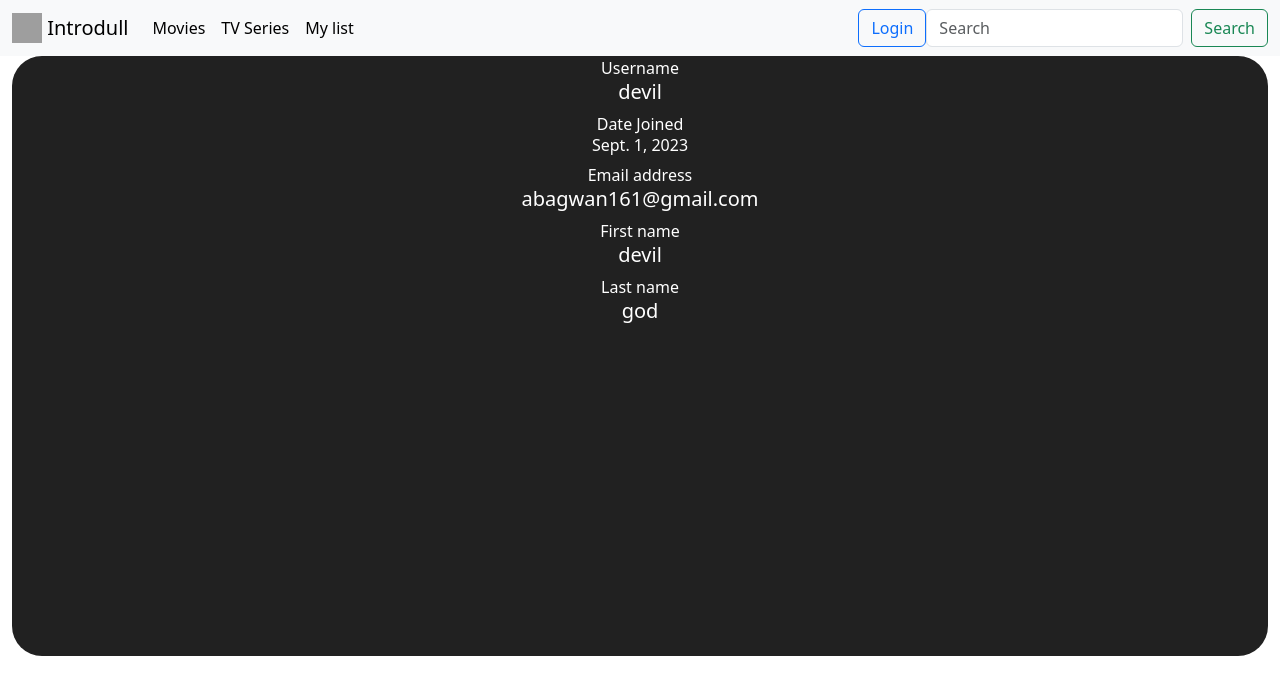
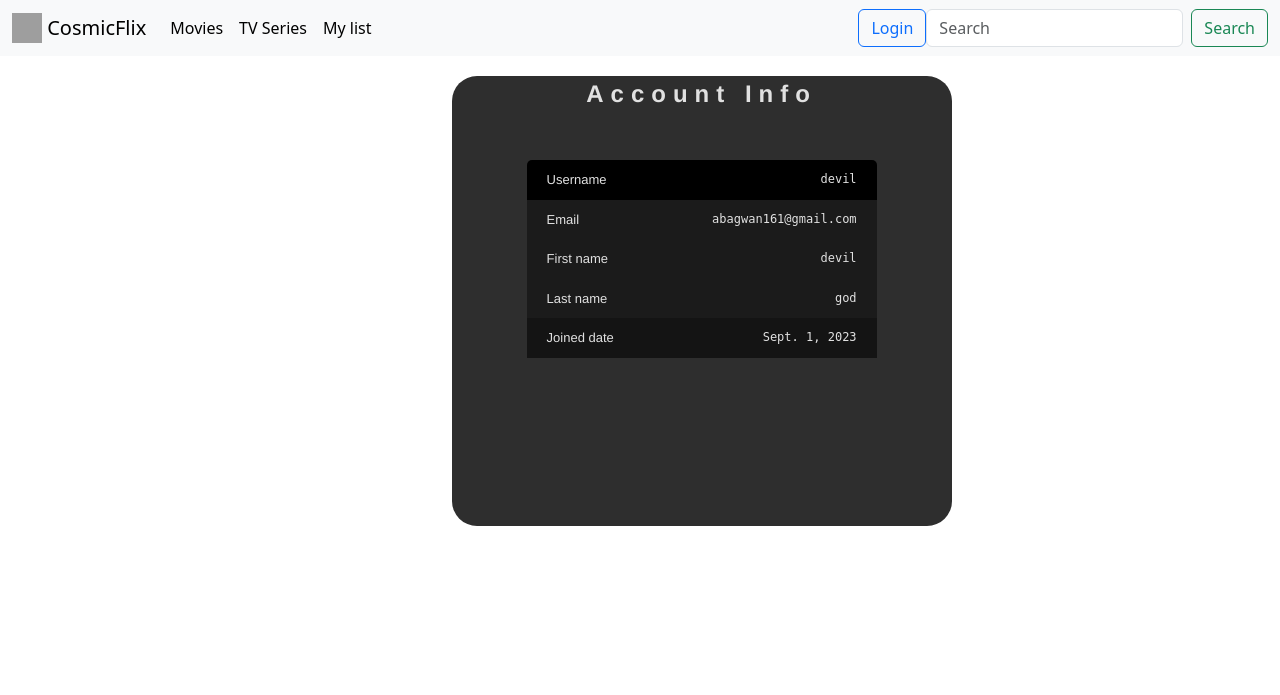
Before and after one commit to asif-7z/CosmicFlix, a Django app: template src/upload_video/templates/account-info.html in a window 1280 px wide. Shown: the top 695 px of the page. Run offline with Django 3.2, Linux system fonts and the light colour scheme; the template is opened without the code that fills it: values that come from a table or form of the project are taken from there, others are empty; data comes from the database, SQL or seed files in the repository; both versions use the stored data as it was after the commit; grey boxes are pictures that could not be loaded.

Commit message:
new update

```diff
--- a/src/mylist/templates/mylist.html
+++ b/src/mylist/templates/mylist.html
@@ -1,7 +1,8 @@
 {% extends "base.html" %}
 
 {% block asif %}
-
+<div class="bki">
+<br>
 <div class="row">
 
 {%for list in ml %}
@@ -10,5 +11,6 @@
 
 {%endfor%}
 </div>
+ </div>
 
 {% endblock %}
--- a/src/search/templates/view.html
+++ b/src/search/templates/view.html
@@ -4,12 +4,15 @@
 
 {% if query %}
 <p>you searched {{query}}</p>
+<div class="bki">
+  <br>
 <div class="row">
 {% for items in search %}
 
 
 {% include "home-inline.html" with i=items %}
 {%endfor%}
+</div>
 </div>
 {% else %}
 <h2>Seems like you did not search anything</h2>
--- a/src/templates/navbar.html
+++ b/src/templates/navbar.html
@@ -3,7 +3,7 @@
     <div class="container-fluid">
       <a class="navbar-brand" href="/">
         <img src="{% static 'media/images/logo.png'%}" width="30" height="30" class="d-inline-block align-top" alt="">
-        Introdull
+        CosmicFlix
       </a>
      <button class="navbar-toggler" type="button" data-bs-toggle="collapse" data-bs-target="#navbarSupportedContent" aria-controls="navbarSupportedContent" aria-expanded="false" aria-label="Toggle navigation">
         <span class="navbar-toggler-icon"></span>
--- a/src/upload_video/templates/account-info.html
+++ b/src/upload_video/templates/account-info.html
@@ -1,28 +1,130 @@
 {% extends "base.html" %}
 
 {% block asif %}
-<div class="infocard">
-<label>Username</label>
-<h5>{{profile}}</h5>
-<label>Date Joined</label>
-<h6 style="font-weight: 100;">{{profile.date_joined|date}}</h6>
-<label>Email address</label>
-<h5>{{profile.email}}</h5>
-<label>First name</label>
-<h5>{{profile.first_name}}</h5>
-<label>Last name</label>
-<h5>{{profile.last_name}}</h5>
+
+
+<div class="infocard1">
+  <div class="title">
+    <p class="heading">Account Info</p>
+    <!-- <p class="desc">joined</p> -->
+  </div>
+  <div class="wrapper">
+    <div class="color black">
+      Username
+      <span class="hex">{{profile}}</span>
+    </div>
+
+    <div class="color chinese-black">
+      Email
+      <span class="hex">{{profile.email}}</span>
+    </div>
+     <div class="color chinese-black">
+      First name
+      <span class="hex">{{profile.first_name}}</span>
+    </div>
+    <div class="color chinese-black">
+      Last name
+      <span class="hex">{{profile.last_name}}</span>
+    </div>
+    <div class="color eerie-black">
+      Joined date
+      <span class="hex">{{profile.date_joined|date}}</span>
+    </div>
+
+  </div>
+</div>
 </div>
 
 <style>
-    .infocard{
+.infocard1 {
+  width: 500px;
+  height: 450px;
+  margin-left : 35%;
+  border-radius: 25px;
+  background-color:#2e2e2e;
+  --black: #000000;
+  --ch-black: #141414;
+  --eer-black: #1b1b1b;
+  --night-rider: #2e2e2e;
+  --white: #ffffff;
+  --af-white: #f3f3f3;
+  --ch-white: #e1e1e1;
+  font-family: Helvetica, sans-serif;
+}
 
-        height:600px;
-        color: white;
-        text-align: center;
-        border-radius: 30px;
-        background: #212121;
+.wrapper {
+  margin: 3rem auto;
+  width: 350px;
+  font-size: small;
+}
 
-    }
+.title {
+  text-align: center;
+  color: #1b1b1b;
+}
+
+.heading {
+  font-weight: bold;
+  letter-spacing: 7px;
+  font-size: 1.5rem;
+  position: relative;
+  margin-top: 20px;
+  margin-bottom: 7px;
+  color: #e1e1e1;
+}
+
+.heading::before {
+  content: '';
+  /* position: absolute; */
+  inset: 0;
+  background: #e8e8e8;
+  z-index: -1;
+  filter: blur(50px);
+  height: 50px;
+}
+
+.color {
+  padding: 10px 20px;
+  display: flex;
+  flex-direction: row;
+  justify-content: space-between;
+}
+
+.hex {
+  text-align: start;
+  font-family: monospace;
+  /* text-transform: uppercase; */
+}
+
+.black {
+  background: var(--black);
+  color: var(--ch-white);
+  border-top-left-radius: 5px;
+  border-top-right-radius: 5px;
+}
+
+.eerie-black {
+  background: var(--ch-black);
+  color: var(--ch-white);
+}
+
+.chinese-black {
+  background: var(--eer-black);
+  color: var(--ch-white);
+}
+
+
+.border {
+  color: var(--night-rider);
+  padding: 20px 20px;
+  text-align: center;
+}
+
+.border span {
+  border-radius: 5px;
+  color: var(--ch-white);
+  padding: 2px 4px;
+  background-color: var(--night-rider);
+}
 </style>
 {%endblock%}
--- a/src/watchhistory/templates/history.html
+++ b/src/watchhistory/templates/history.html
@@ -1,5 +1,7 @@
 {% extends "base.html" %}
 {% block asif %}
+<div class="bki">
+    <br>
 <div class="row">
 {% for h in history %}
 
@@ -11,5 +13,9 @@
     <button class="btn btn-danger"  type="submit">Clear History</button>
 
 </form>
+<br>
+</div>
+
+
 
 {%endblock%}
```
Also changed, not shown: src/upload_video/templates/account_settings.html (+13 -10 lines), src/upload_video/views.py (+10 -10 lines), src/db.sqlite3, 1 other file.
